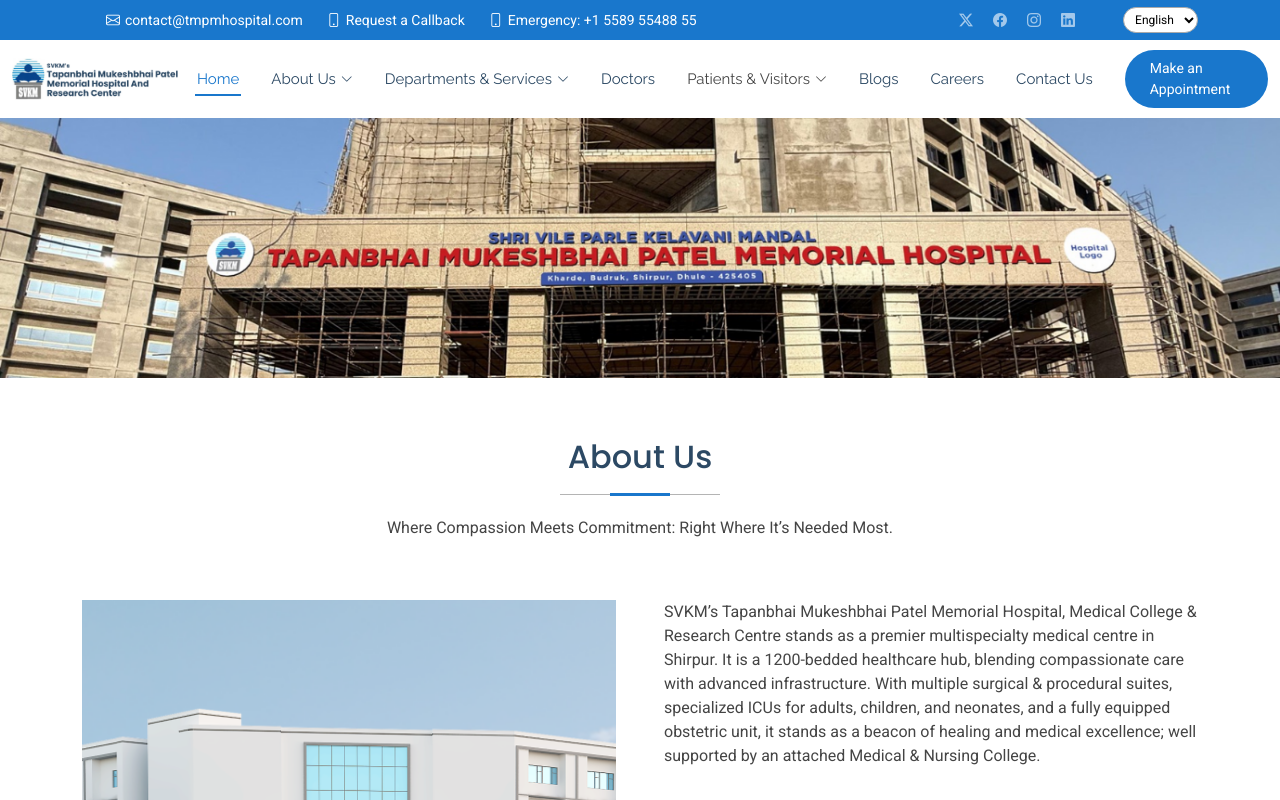
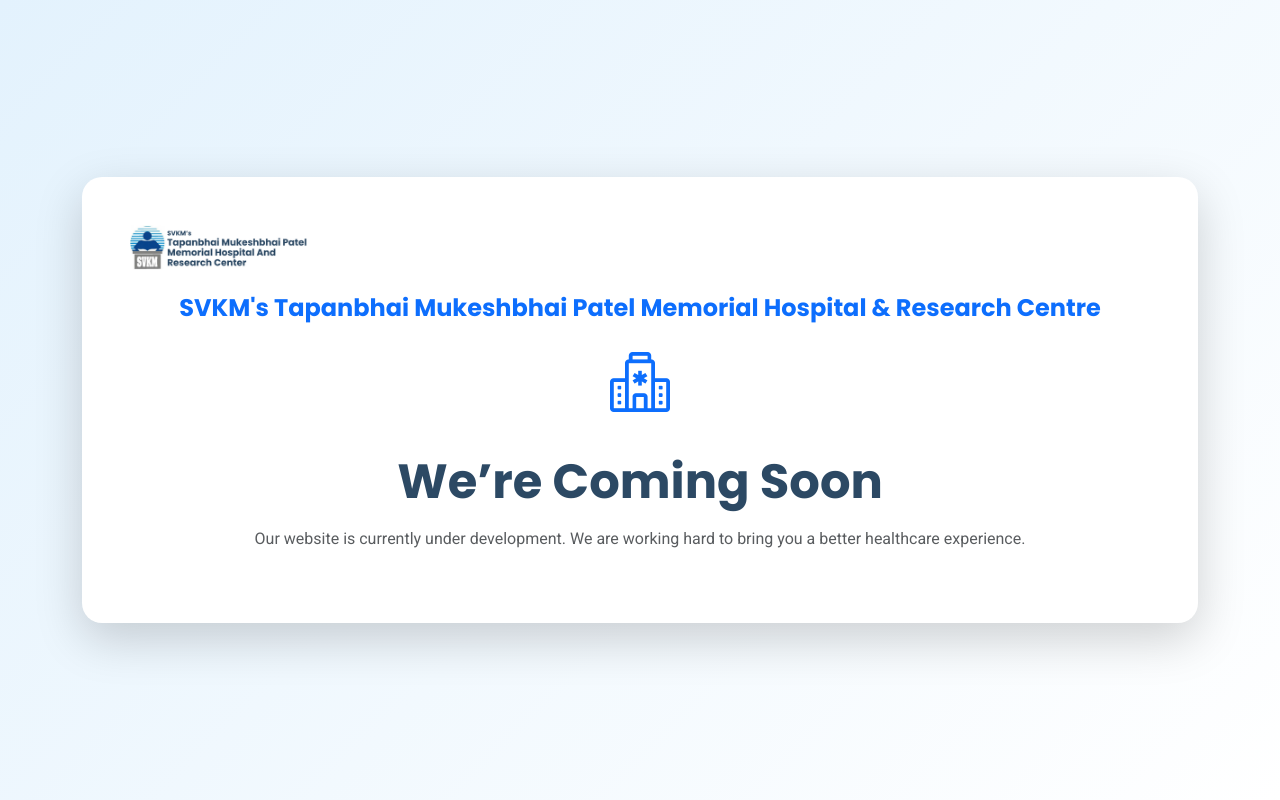
Before and after one commit to JaiswarShailesh/Hospitalwebsite, a Next.js app: page /about/about in a window 1280 px wide. Shown: the top 800 px of the page. Built offline with nearby package versions, Linux system fonts and the light colour scheme.

Commit message:
coming soon page added

```diff
--- a/messages/en.json
+++ b/messages/en.json
@@ -45,5 +45,12 @@
   "departments.obstetrics": "Obstetrics",
   "departments.community_health": "Community Health",
   "departments.anesthesia": "Anesthesia",
-  "departments.health_service": "Health Service"
+  "departments.health_service": "Health Service",
+
+  "contact.email": "contact@tmpmhospital.com",
+  "contact.requestCallback": "Request a Callback",
+  "contact.emergency": "Emergency: +1 5589 55488 55",
+
+  "about.title": "About Us",
+  "about.subtitle": "Where Compassion Meets Commitment: Right Where It’s Needed Most."
 }
--- a/messages/hi.json
+++ b/messages/hi.json
@@ -45,5 +45,12 @@
   "departments.obstetrics": "प्रसूति रोग",
   "departments.community_health": "सामुदायिक स्वास्थ्य",
   "departments.anesthesia": "बेहोशी विभाग",
-  "departments.health_service": "स्वास्थ्य सेवा"
+  "departments.health_service": "स्वास्थ्य सेवा",
+
+  "contact.email": "contact@tmpmhospital.com",
+  "contact.requestCallback": "कॉल बैक का अनुरोध करें",
+  "contact.emergency": "आपातकाल: +1 5589 55488 55",
+
+  "about.title": "हमारे बारे में",
+  "about.subtitle": "जहाँ करुणा और प्रतिबद्धता मिलती हैं — ठीक वहीं, जहाँ इसकी सबसे अधिक आवश्यकता होती है।"
 }
--- a/messages/mr.json
+++ b/messages/mr.json
@@ -46,5 +46,12 @@
   "departments.obstetrics": "प्रसूती",
   "departments.community_health": "समुदाय आरोग्य",
   "departments.anesthesia": "भूलशास्त्र",
-  "departments.health_service": "आरोग्य सेवा"
+  "departments.health_service": "आरोग्य सेवा",
+
+  "contact.email": "contact@tmpmhospital.com",
+  "contact.requestCallback": "कॉलबॅक विनंती करा",
+  "contact.emergency": "आपत्कालीन: +1 5589 55488 55",
+
+  "about.title": "आमच्याबद्दल",
+  "about.subtitle": "जिथे करुणा आणि बांधिलकी एकत्र येतात — अगदी तिथे, जिथे त्याची सर्वाधिक गरज असते."
 }
--- a/src/app/[locale]/layout.js
+++ b/src/app/[locale]/layout.js
@@ -3,6 +3,7 @@
 import { TranslationsProvider } from "../../components/TranslationsProvider";
 import Navbar from "../../components/Navbar";
 import FooterSection from "../../components/footerSection";
+import ComingSoonPage from "../../components/commingSoonPage";
 
 export function generateStaticParams() {
   return i18n.locales.map((locale) => ({ locale }));
@@ -22,9 +23,10 @@
 
   return (
     <TranslationsProvider messages={messages}>
-      <Navbar />
+      <ComingSoonPage />
+      {/* <Navbar />
       {children}
-      <FooterSection />
+      <FooterSection /> */}
     </TranslationsProvider>
   );
 }
--- a/src/components/Navbar.jsx
+++ b/src/components/Navbar.jsx
@@ -93,17 +93,17 @@
           <div className="contact-info d-flex align-items-center">
             <a className="d-none d-md-block">
               <i className="bi bi-envelope d-flex align-items-center ms-4">
-                <span>contact@tmpmhospital.com</span>
+                <span>{t("contact.email")}</span>
               </i>
             </a>
             <a className="d-none d-md-block">
               <i className="bi bi-phone d-flex align-items-center ms-4">
-                <span>Request a Callback</span>
+                <span>{t("contact.requestCallback")}</span>
               </i>
             </a>
             <a>
               <i className="bi bi-phone d-flex align-items-center ms-4">
-                <span>Emergency: +1 5589 55488 55</span>
+                <span>{t("contact.emergency")}</span>
               </i>
             </a>
           </div>
--- a/src/components/aboutUsSection.jsx
+++ b/src/components/aboutUsSection.jsx
@@ -2,16 +2,22 @@
 
 import AOS from "aos";
 import { useEffect } from "react";
+import { useTranslations } from "./TranslationsProvider";
+import { usePathname } from "next/navigation";
 
 export default function AboutUsSection() {
+    const t = useTranslations();
+    const pathname = usePathname();
+    const currentLocale = pathname?.split("/")[1] || "en";
+
   useEffect(() => {
     AOS.init();
   }, []);
   return (
     <section id="about" className="about section">
       <div className="container section-title" data-aos="fade-up">
-        <h2>About Us</h2>
-        <p>Where Compassion Meets Commitment: Right Where It’s Needed Most.</p>
+        <h2>{t("about.title")}</h2>
+        <p>{t("about.subtitle")}</p>
       </div>
       <div className="container">
         <div className="row gy-4 gx-5">
--- /dev/null
+++ b/src/components/commingSoonPage.jsx
@@ -0,0 +1,119 @@
+"use client";
+
+import React from "react";
+import Link from "next/link";
+
+const ComingSoonPage = () => {
+  return (
+    <div className="coming-wrapper d-flex align-items-center justify-content-center text-center">
+      <div className="container">
+        <div className="card shadow-lg border-0 p-5 coming-card">
+
+          {/* Logo */}
+          <img
+            src="/images/hospital_website_logo.png"
+            alt="Hospital Logo"
+            className="img-fluid mb-4"
+            style={{ maxWidth: "180px" }}
+          />
+
+          {/* Hospital Name */}
+          <h4 className="fw-bold text-primary mb-3">
+            SVKM's Tapanbhai Mukeshbhai Patel Memorial Hospital & Research Centre
+          </h4>
+
+          {/* Icon */}
+          <div className="icon-wrapper mb-4">
+            <i className="bi bi-hospital pulse-icon"></i>
+          </div>
+
+          {/* Title */}
+          <h1 className="display-5 fw-bold mb-3">We’re Coming Soon</h1>
+
+          <p className="text-muted mb-4">
+            Our website is currently under development.
+            We are working hard to bring you a better healthcare experience.
+          </p>
+
+          {/* Contact Section */}
+          {/* <div className="row mt-4">
+            <div className="col-md-4 mb-3">
+              <div className="info-box p-3">
+                <i className="bi bi-envelope-fill text-primary fs-4"></i>
+                <p className="mb-0 mt-2">info@tmpmhospital.com</p>
+              </div>
+            </div>
+
+            <div className="col-md-4 mb-3">
+              <div className="info-box p-3">
+                <i className="bi bi-telephone-fill text-success fs-4"></i>
+                <p className="mb-0 mt-2">Request Callback</p>
+              </div>
+            </div>
+
+            <div className="col-md-4 mb-3">
+              <div className="info-box p-3 emergency-box">
+                <i className="bi bi-heart-pulse-fill text-danger fs-4"></i>
+                <p className="mb-0 mt-2 fw-bold">24/7 Emergency</p>
+              </div>
+            </div>
+          </div> */}
+
+          {/* Back to SVKM (Optional) */}
+          {/* <div className="mt-4">
+            <Link href="/" className="btn btn-primary px-4">
+              Back to Home
+            </Link>
+          </div> */}
+
+        </div>
+      </div>
+
+      {/* Styles */}
+      <style jsx>{`
+        .coming-wrapper {
+          min-height: 100vh;
+          background: linear-gradient(135deg, #e3f2fd, #ffffff);
+          padding: 20px;
+        }
+
+        .coming-card {
+          border-radius: 20px;
+          background: #ffffff;
+        }
+
+        .icon-wrapper {
+          font-size: 60px;
+          color: #0d6efd;
+        }
+
+        .pulse-icon {
+          animation: pulse 1.8s infinite;
+        }
+
+        @keyframes pulse {
+          0% { transform: scale(1); }
+          50% { transform: scale(1.15); }
+          100% { transform: scale(1); }
+        }
+
+        .info-box {
+          background: #f8f9fa;
+          border-radius: 12px;
+          transition: 0.3s ease;
+        }
+
+        .info-box:hover {
+          transform: translateY(-5px);
+          box-shadow: 0 10px 25px rgba(0,0,0,0.08);
+        }
+
+        .emergency-box {
+          background: #fff5f5;
+        }
+      `}</style>
+    </div>
+  );
+};
+
+export default ComingSoonPage;
```
